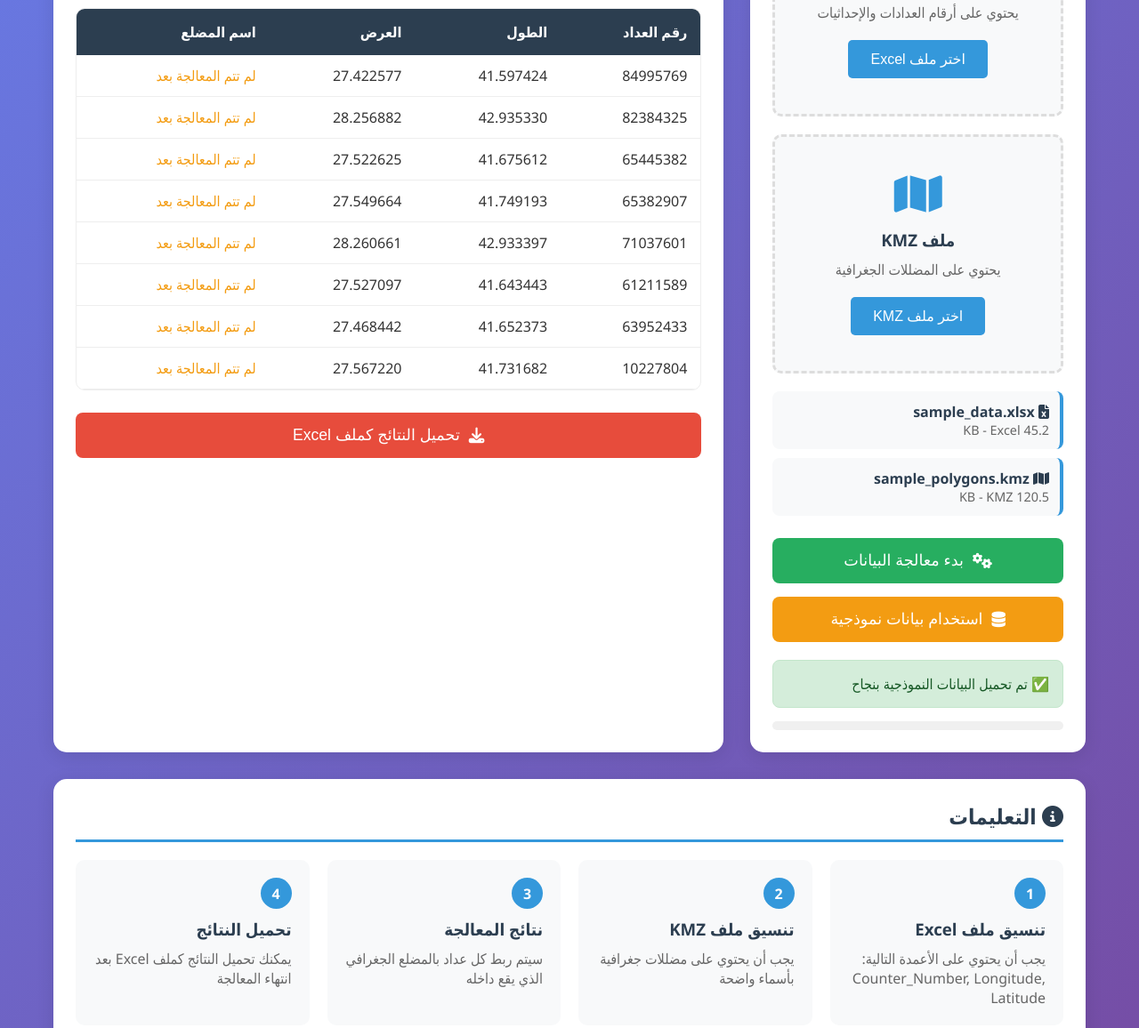
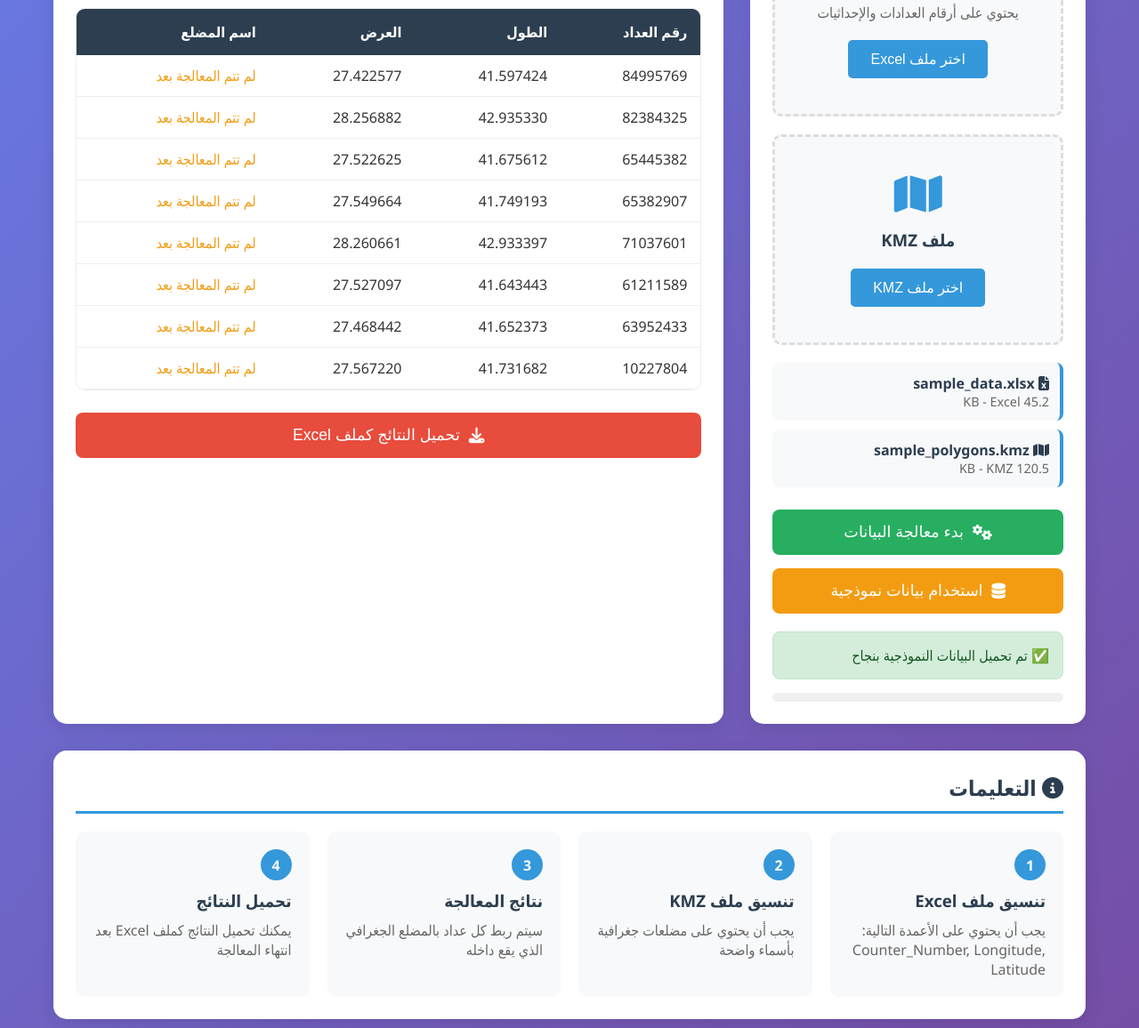
Before and after one commit to Mohamed198080/KMZ_EXCELL, a plain HTML site: page index.html in a window 1280 px wide. Shown: the part 421-1577 px from the top of the page at 89% size. Drawn offline with nearby package versions, Linux system fonts and the light colour scheme.

Commit message:
Update index.html

```diff
--- a/index.html
+++ b/index.html
@@ -454,7 +454,7 @@
                 <div class="upload-area" id="kmz-upload-area" onclick="document.getElementById('kmz-file').click()">
                     <i class="fas fa-map"></i>
                     <h3>ملف KMZ</h3>
-                    <p>يحتوي على المضللات الجغرافية</p>
+                    <p></p>
                     <button class="upload-btn">اختر ملف KMZ</button>
                     <input type="file" id="kmz-file" accept=".kmz" hidden>
                 </div>
@@ -531,7 +531,7 @@
                 <div class="step">
                     <div class="step-number">2</div>
                     <h3>تنسيق ملف KMZ</h3>
-                    <p>يجب أن يحتوي على مضللات جغرافية بأسماء واضحة</p>
+                    <p>يجب أن يحتوي على مضلعات جغرافية بأسماء واضحة</p>
                 </div>
                 <div class="step">
                     <div class="step-number">3</div>
@@ -924,7 +924,7 @@
             }
 
             if (polygonsData.length === 0) {
-                showMessage('⚠️ لم يتم تحميل مضللات جغرافية، سيتم استخدام مضللات افتراضية', 'info');
+                showMessage('⚠️ لم يتم تحميل مضلعات جغرافية، سيتم استخدام مضلعات افتراضية', 'info');
             }
 
             showLoading('جاري معالجة البيانات...');
```
